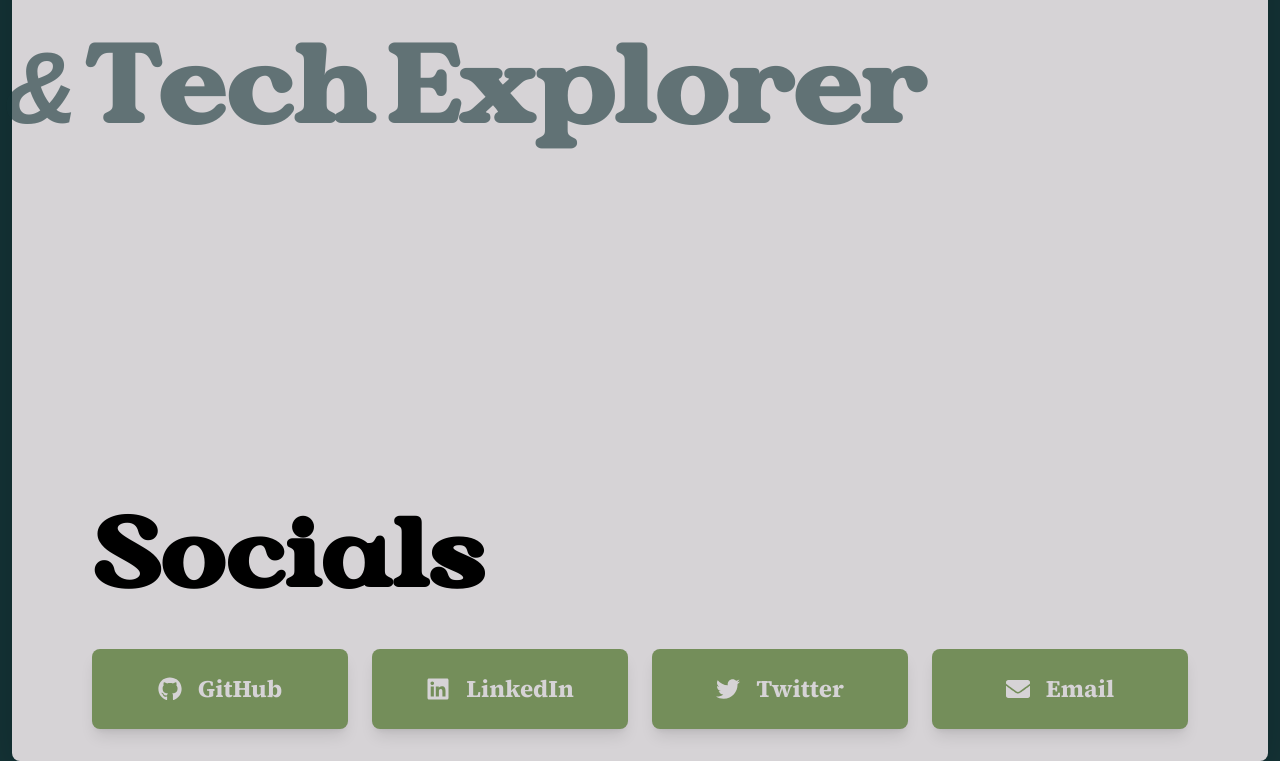
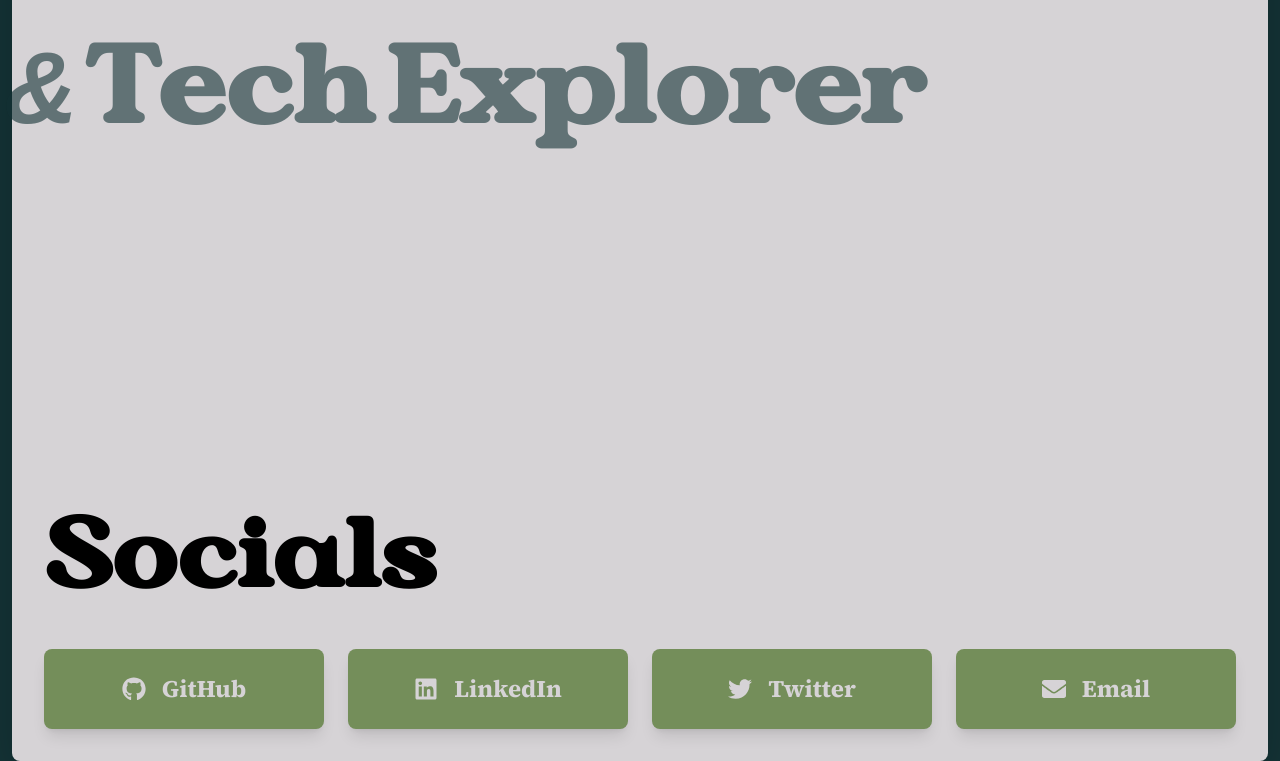
Before and after one commit to tortsBsus/devfolio, a Next.js app: page / in a window 1280 px wide. Shown: the part 338-1099 px from the top of the page. Built offline with nearby package versions, Linux system fonts and the light colour scheme.

Commit message:
Update padding for socials

```diff
--- a/app/components/Socials.jsx
+++ b/app/components/Socials.jsx
@@ -27,7 +27,7 @@
   };
 
   return (
-    <div className="px-4 lg:px-16 py-8 mt-20 w-full h-auto">
+    <div className="px-4 py-8 mt-20 w-full h-auto">
       <h1 className="text-heads3 lg:text-heads1 text-left font-bold font-vergilia mb-4">
         Socials
       </h1>
```
